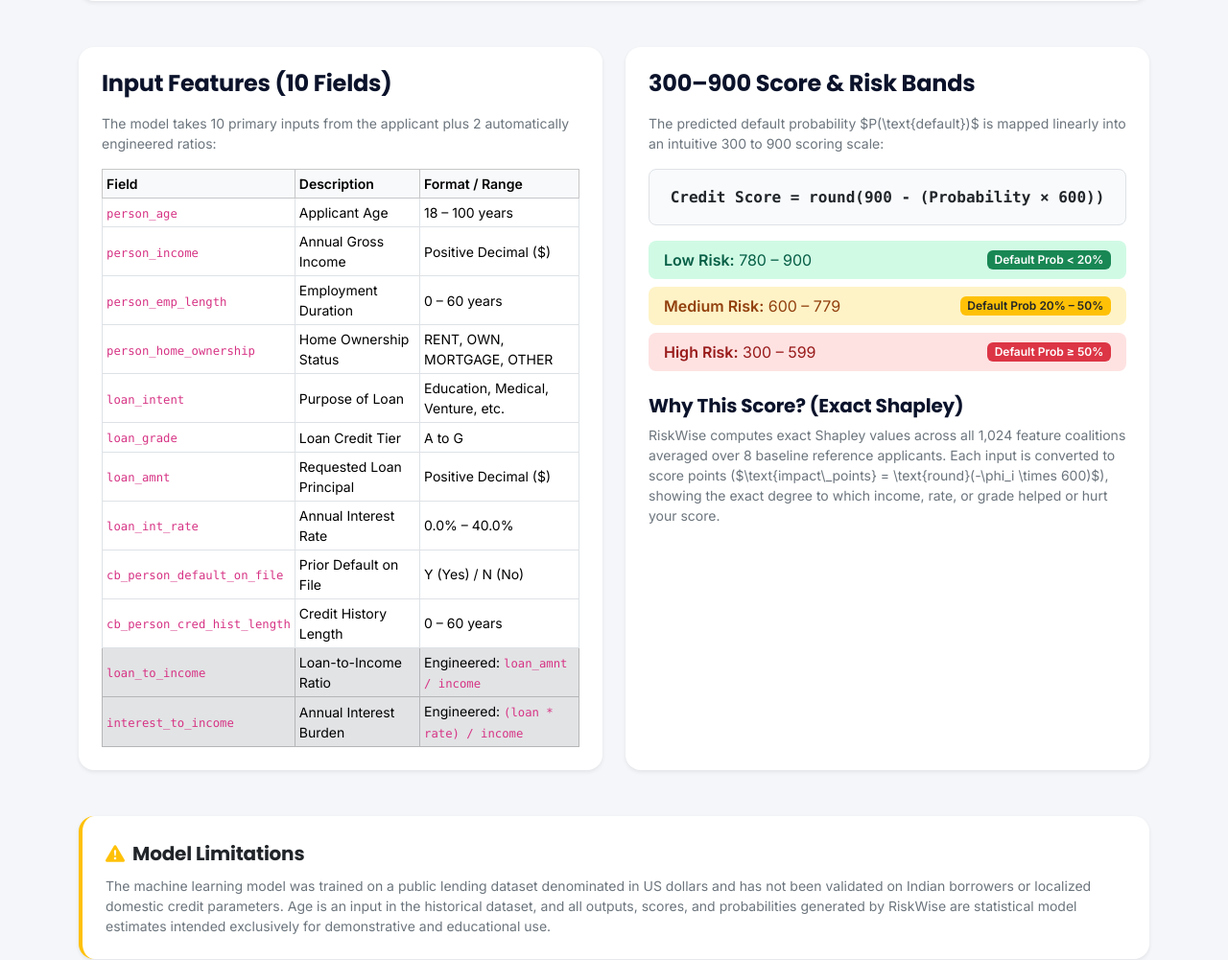
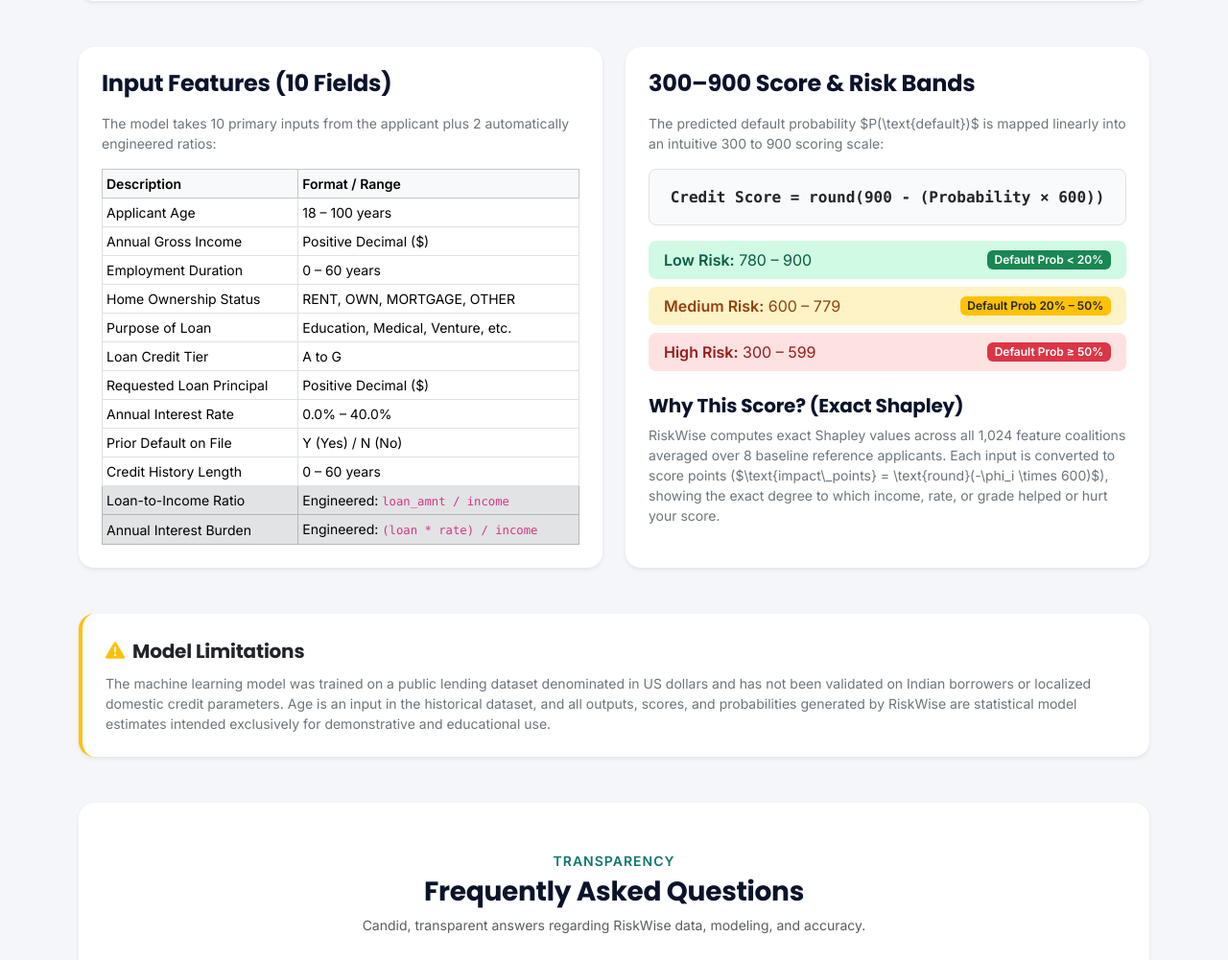
Before and after one commit to knd12-lad/fintech-credit-risk, a Django app: page /how-it-works/ in a window 1280 px wide. Shown: the part 1308-2309 px from the top of the page at 96% size. Run offline with Django 5.2, Linux system fonts and the light colour scheme; data that the repository does not hold is empty.

Commit message:
How it works: remove Field column from input table

```diff
--- a/templates/how_it_works.html
+++ b/templates/how_it_works.html
@@ -150,21 +150,21 @@
                     <div class="table-responsive">
                         <table class="table table-sm table-bordered align-middle mb-0 small">
                             <thead class="table-light">
-                                <tr><th>Field</th><th>Description</th><th>Format / Range</th></tr>
+                                <tr><th>Description</th><th>Format / Range</th></tr>
                             </thead>
                             <tbody>
-                                <tr><td><code>person_age</code></td><td>Applicant Age</td><td>18 – 100 years</td></tr>
-                                <tr><td><code>person_income</code></td><td>Annual Gross Income</td><td>Positive Decimal ($)</td></tr>
-                                <tr><td><code>person_emp_length</code></td><td>Employment Duration</td><td>0 – 60 years</td></tr>
-                                <tr><td><code>person_home_ownership</code></td><td>Home Ownership Status</td><td>RENT, OWN, MORTGAGE, OTHER</td></tr>
-                                <tr><td><code>loan_intent</code></td><td>Purpose of Loan</td><td>Education, Medical, Venture, etc.</td></tr>
-                                <tr><td><code>loan_grade</code></td><td>Loan Credit Tier</td><td>A to G</td></tr>
-                                <tr><td><code>loan_amnt</code></td><td>Requested Loan Principal</td><td>Positive Decimal ($)</td></tr>
-                                <tr><td><code>loan_int_rate</code></td><td>Annual Interest Rate</td><td>0.0% – 40.0%</td></tr>
-                                <tr><td><code>cb_person_default_on_file</code></td><td>Prior Default on File</td><td>Y (Yes) / N (No)</td></tr>
-                                <tr><td><code>cb_person_cred_hist_length</code></td><td>Credit History Length</td><td>0 – 60 years</td></tr>
-                                <tr class="table-secondary"><td><code>loan_to_income</code></td><td>Loan-to-Income Ratio</td><td>Engineered: <code>loan_amnt / income</code></td></tr>
-                                <tr class="table-secondary"><td><code>interest_to_income</code></td><td>Annual Interest Burden</td><td>Engineered: <code>(loan * rate) / income</code></td></tr>
+                                <tr><td>Applicant Age</td><td>18 – 100 years</td></tr>
+                                <tr><td>Annual Gross Income</td><td>Positive Decimal ($)</td></tr>
+                                <tr><td>Employment Duration</td><td>0 – 60 years</td></tr>
+                                <tr><td>Home Ownership Status</td><td>RENT, OWN, MORTGAGE, OTHER</td></tr>
+                                <tr><td>Purpose of Loan</td><td>Education, Medical, Venture, etc.</td></tr>
+                                <tr><td>Loan Credit Tier</td><td>A to G</td></tr>
+                                <tr><td>Requested Loan Principal</td><td>Positive Decimal ($)</td></tr>
+                                <tr><td>Annual Interest Rate</td><td>0.0% – 40.0%</td></tr>
+                                <tr><td>Prior Default on File</td><td>Y (Yes) / N (No)</td></tr>
+                                <tr><td>Credit History Length</td><td>0 – 60 years</td></tr>
+                                <tr class="table-secondary"><td>Loan-to-Income Ratio</td><td>Engineered: <code>loan_amnt / income</code></td></tr>
+                                <tr class="table-secondary"><td>Annual Interest Burden</td><td>Engineered: <code>(loan * rate) / income</code></td></tr>
                             </tbody>
                         </table>
                     </div>
```
Also changed, not shown: risk_app/tests.py (+10 -1 lines).
